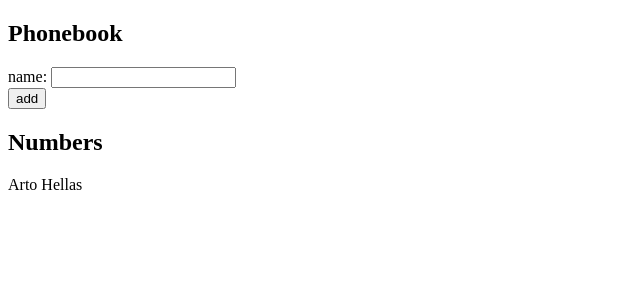
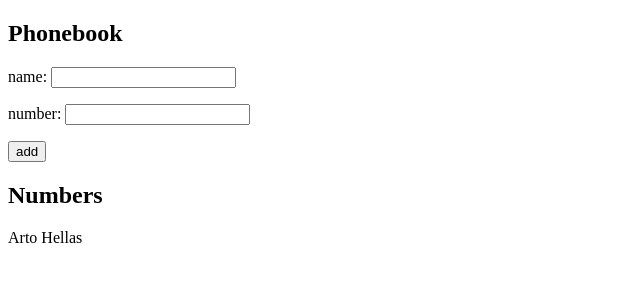
Before and after one commit to justindho/fullStackOpen-2023, a React (Create React App) app in the folder part2/phonebook/: page / in a window 1280 px wide. Shown: the top 300 px of the page, without its empty margins (0-640 px from the left). Built offline with nearby package versions, Linux system fonts and the light colour scheme.

Commit message:
Add exercise 2.8

```diff
--- a/part2/phonebook/src/App.js
+++ b/part2/phonebook/src/App.js
@@ -3,7 +3,7 @@
 const Entry = ({person}) => {
   return (
     <div>
-      <p>{person.name}</p>
+      <p>{person.name} {person.number}</p>
     </div>
   )
 }
@@ -13,15 +13,17 @@
     { name: 'Arto Hellas' }
   ])
   const [newName, setNewName] = useState('')
+  const [newNumber, setNewNumber] = useState('')
 
-  const addName = (event) => {
+  const addPhonebookEntry = (event) => {
     event.preventDefault()
 
     if (persons.find(person => person.name === newName) !== undefined) {
       alert(`${newName} is already added to phonebook`)
     } else {
       const newPerson = {
-        name: newName
+        name: newName,
+        number: newNumber
       }
 
       const newPersons = persons.concat(newPerson)
@@ -30,19 +32,26 @@
   }
 
   const handleNameChange = (event) => {
-    console.log(event.target.value)
     setNewName(event.target.value)
+  }
+
+  const handleNumberChange = (event) => {
+    setNewNumber(event.target.value)
   }
 
   return (
     <div>
       <h2>Phonebook</h2>
-      <form onSubmit={addName}>
+      <form onSubmit={addPhonebookEntry}>
         <div>
-          name: <input
+          <p>name: <input
             value={newName}
             onChange={handleNameChange}
-          />
+          /></p>
+          <p>number: <input
+            value={newNumber}
+            onChange={handleNumberChange}
+          /></p>
         </div>
         <div>
           <button type="submit">add</button>
```
